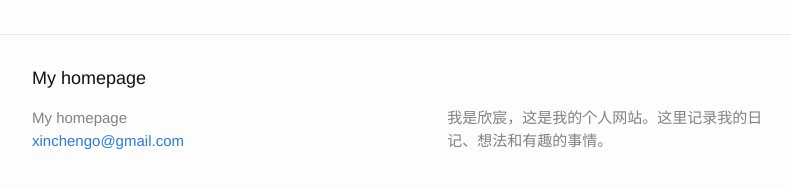
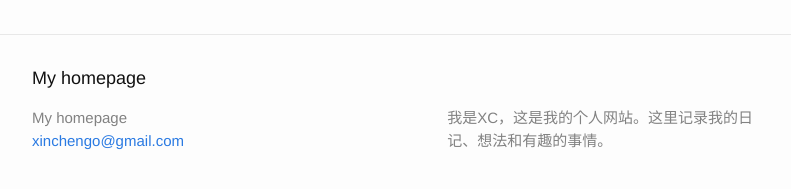
Before and after one commit to xinchengo/xinchengo_old.github.io, a Jekyll site: the page built from index.html, in a window 1280 px wide and 900 px high, scrolled down 1824 px. Shown: the part 688-877 px from the top of the window, without its empty margins (238-1029 px from the left). Built offline with Jekyll 4.4.1, drawn with Linux system fonts in a browser that asks for light colours.

Commit message:
Update _config.yml

```diff
--- a/_config.yml
+++ b/_config.yml
@@ -2,7 +2,7 @@
 title: My homepage
 email: xinchengo@gmail.com
 description: > # this means to ignore newlines until "baseurl:"
-  我是欣宸，这是我的个人网站。这里记录我的日记、想法和有趣的事情。
+  我是XC，这是我的个人网站。这里记录我的日记、想法和有趣的事情。
 baseurl: "" # the subpath of your site, e.g. /blog/
 url: "http://lixinchen.cn" # the base hostname & protocol for your site
 //twitter_username: jekyllrb
```
